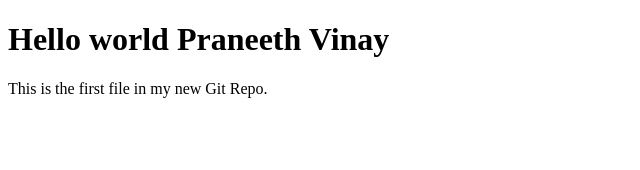
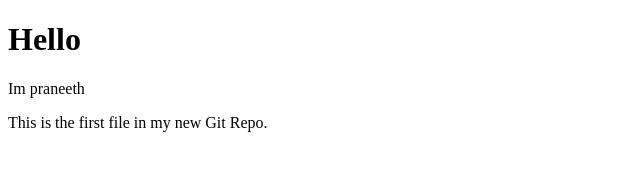
Before and after one commit to praneeth212/practice, a plain HTML site: page index.html in a window 1280 px wide. Shown: the whole page, without its empty margins (0-640 px from the left). Drawn offline with Linux system fonts and the light colour scheme.

Commit message:
Modified b2

```diff
--- a/index.html
+++ b/index.html
@@ -5,7 +5,8 @@
     <link rel="stylesheet" href="./styles.css" />
   </head>
   <body>
-    <h1>Hello world Praneeth Vinay</h1>
+    <h1>Hello</h1>
+    <p>Im praneeth</p>
     <p>This is the first file in my new Git Repo.</p>
   </body>
 </html>
```
